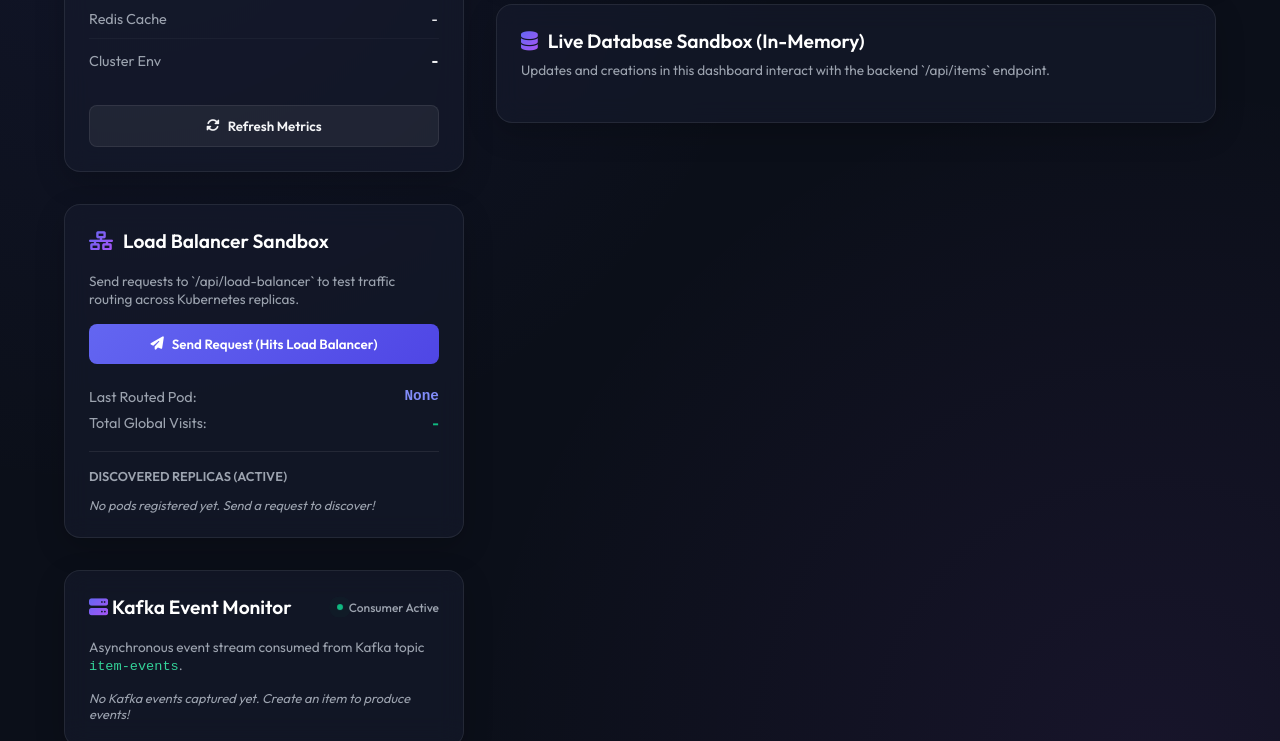
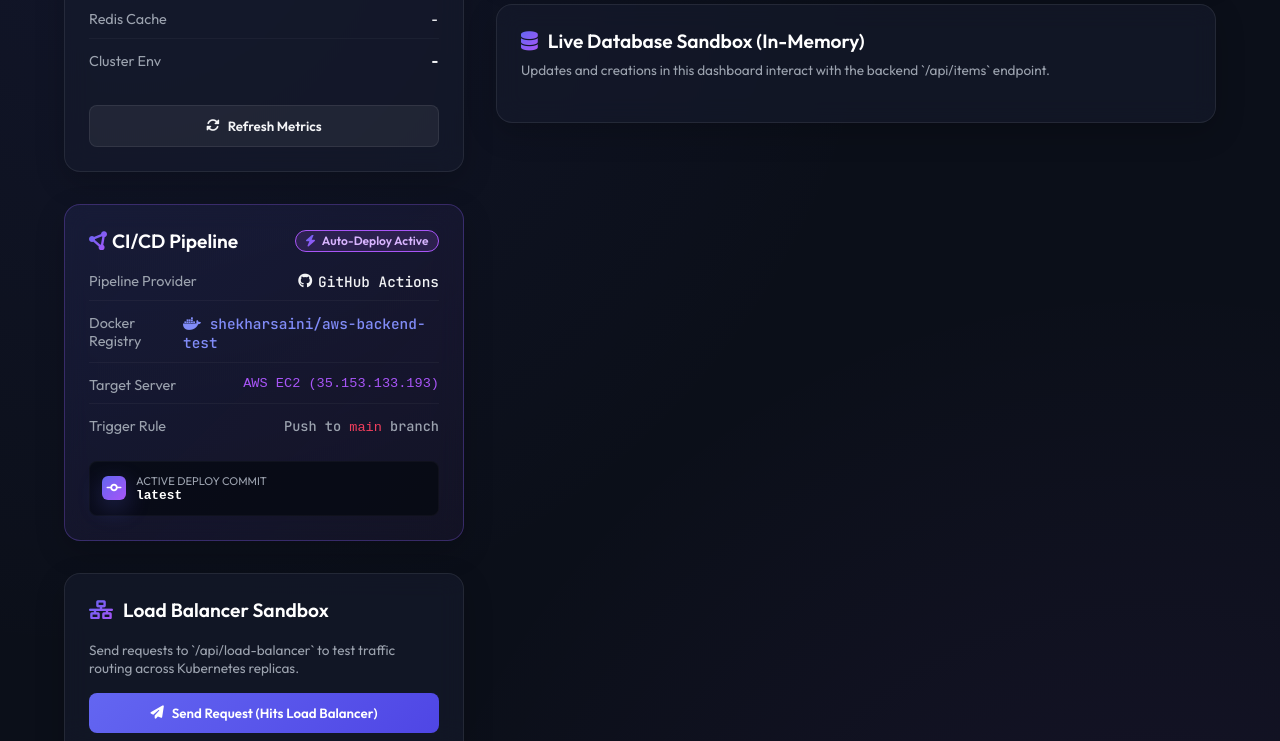
Before and after one commit to shekhar-sainii/aws-backend-test, a website: page public/index.html in a window 1280 px wide. Shown: the part 503-1244 px from the top of the page. Drawn offline with Linux system fonts and the light colour scheme; no server answers.

Commit message:
feat: show live CI/CD pipeline stats and commit SHA on UI

```diff
--- a/public/index.html
+++ b/public/index.html
@@ -580,6 +580,57 @@
           </button>
         </div>
 
+        <!-- CI/CD Deployment Pipeline Card -->
+        <div class="card" style="background: linear-gradient(135deg, rgba(99, 102, 241, 0.1) 0%, rgba(168, 85, 247, 0.05) 100%); border: 1px solid rgba(139, 92, 246, 0.3);">
+          <div class="card-title" style="display: flex; justify-content: space-between; align-items: center;">
+            <div>
+              <i class="fa-solid fa-circle-nodes" style="color: #a855f7;"></i> CI/CD Pipeline
+            </div>
+            <span class="badge-aws" style="background: rgba(168, 85, 247, 0.15); border: 1px solid #a855f7; color: #d8b4fe; padding: 0.15rem 0.6rem; border-radius: 12px; font-size: 0.75rem;">
+              <i class="fa-solid fa-bolt"></i> Auto-Deploy Active
+            </span>
+          </div>
+
+          <div class="metric-list" style="margin-top: 0.8rem;">
+            <div class="metric-item">
+              <span class="metric-label">Pipeline Provider</span>
+              <span class="metric-value" style="display: flex; align-items: center; gap: 6px;">
+                <i class="fa-brands fa-github"></i> GitHub Actions
+              </span>
+            </div>
+            <div class="metric-item">
+              <span class="metric-label">Docker Registry</span>
+              <span class="metric-value">
+                <a href="https://hub.docker.com/r/shekharsaini/aws-backend-test" target="_blank" style="color: #818cf8; text-decoration: none;">
+                  <i class="fa-brands fa-docker"></i> shekharsaini/aws-backend-test
+                </a>
+              </span>
+            </div>
+            <div class="metric-item">
+              <span class="metric-label">Target Server</span>
+              <span class="metric-value" style="font-family: monospace; font-size: 0.85rem; color: #a855f7;">
+                AWS EC2 (35.153.133.193)
+              </span>
+            </div>
+            <div class="metric-item" style="border: none;">
+              <span class="metric-label">Trigger Rule</span>
+              <span class="metric-value" style="font-size: 0.85rem; color: var(--text-secondary);">
+                Push to <code style="color: #f43f5e; font-family: monospace;">main</code> branch
+              </span>
+            </div>
+          </div>
+
+          <div style="margin-top: 1rem; padding: 0.75rem; background: rgba(3, 5, 10, 0.6); border-radius: 8px; border: 1px solid rgba(255,255,255,0.03); font-size: 0.8rem; display: flex; align-items: center; gap: 10px;">
+            <div class="logo-icon" style="width: 24px; height: 24px; border-radius: 6px; font-size: 0.75rem; background: var(--primary-gradient); display: flex; align-items: center; justify-content: center;">
+              <i class="fa-solid fa-code-commit"></i>
+            </div>
+            <div style="flex: 1;">
+              <div style="color: var(--text-secondary); font-size: 0.7rem; text-transform: uppercase;">Active Deploy Commit</div>
+              <div style="font-weight: 600; color: #fff; font-family: monospace;" id="ci-cd-sha">latest</div>
+            </div>
+          </div>
+        </div>
+
         <!-- Load Balancer Sandbox -->
         <div class="card">
           <div class="card-title">
@@ -808,6 +859,19 @@
 
         document.getElementById('platform').innerText = data.platform;
         document.getElementById('node-ver').innerText = data.nodeVersion;
+
+        // Populate commit SHA
+        const ciCdShaEl = document.getElementById('ci-cd-sha');
+        if (ciCdShaEl) {
+          if (data.commitSha && data.commitSha !== 'local-dev') {
+            ciCdShaEl.innerText = data.commitSha.substring(0, 7);
+            ciCdShaEl.title = data.commitSha;
+            ciCdShaEl.style.color = '#38bdf8';
+          } else {
+            ciCdShaEl.innerText = 'local-dev';
+            ciCdShaEl.style.color = 'var(--text-secondary)';
+          }
+        }
 
         // Format RAM
         const mbUsed = Math.round(data.memoryUsage.rss / 1024 / 1024);
--- a/routes/health.routes.js
+++ b/routes/health.routes.js
@@ -91,7 +91,8 @@ router.get('/health', (req, res) => {
     memoryUsage: process.memoryUsage(),
     platform: process.platform,
     redisConnected: redisClient.isOpen,
-    runningOnK8s: config.IS_K8S
+    runningOnK8s: config.IS_K8S,
+    commitSha: process.env.COMMIT_SHA || 'local-dev'
   };
 
   try {
```
Also changed, not shown: .github/workflows/deploy.yml, 1 other file.
